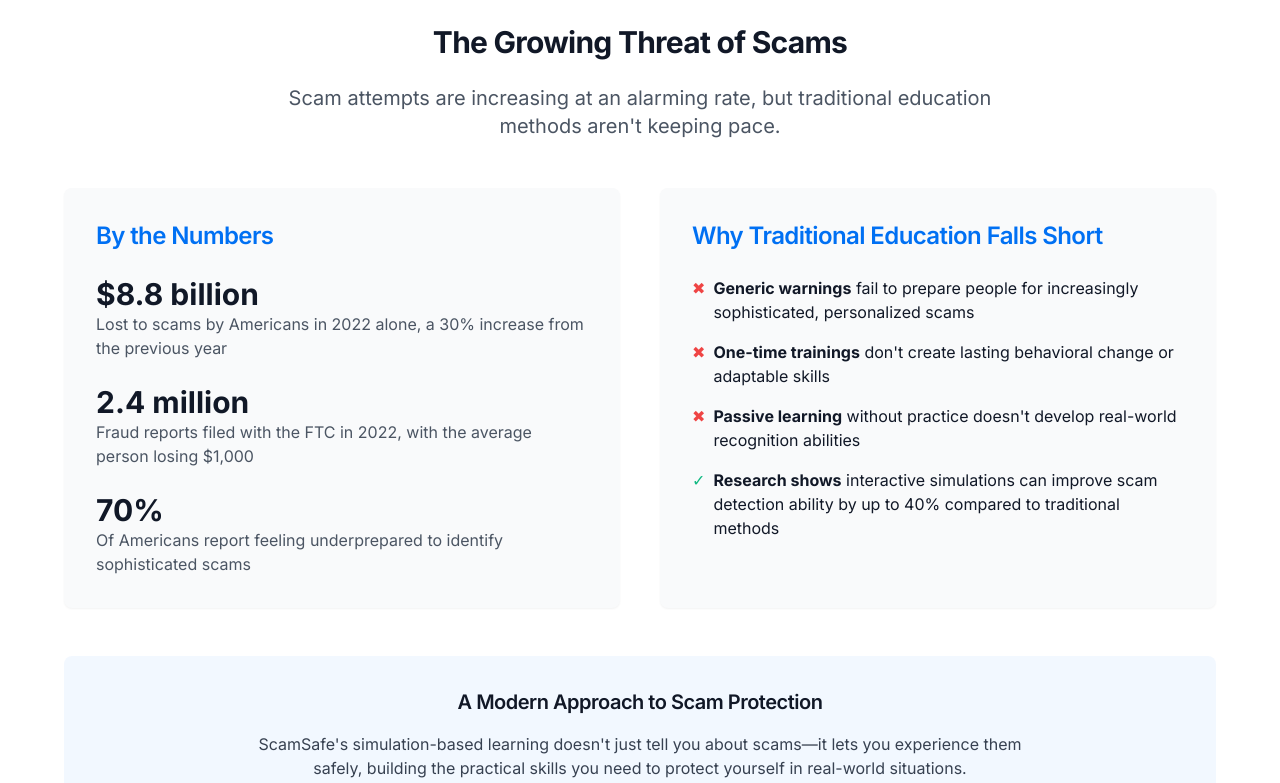
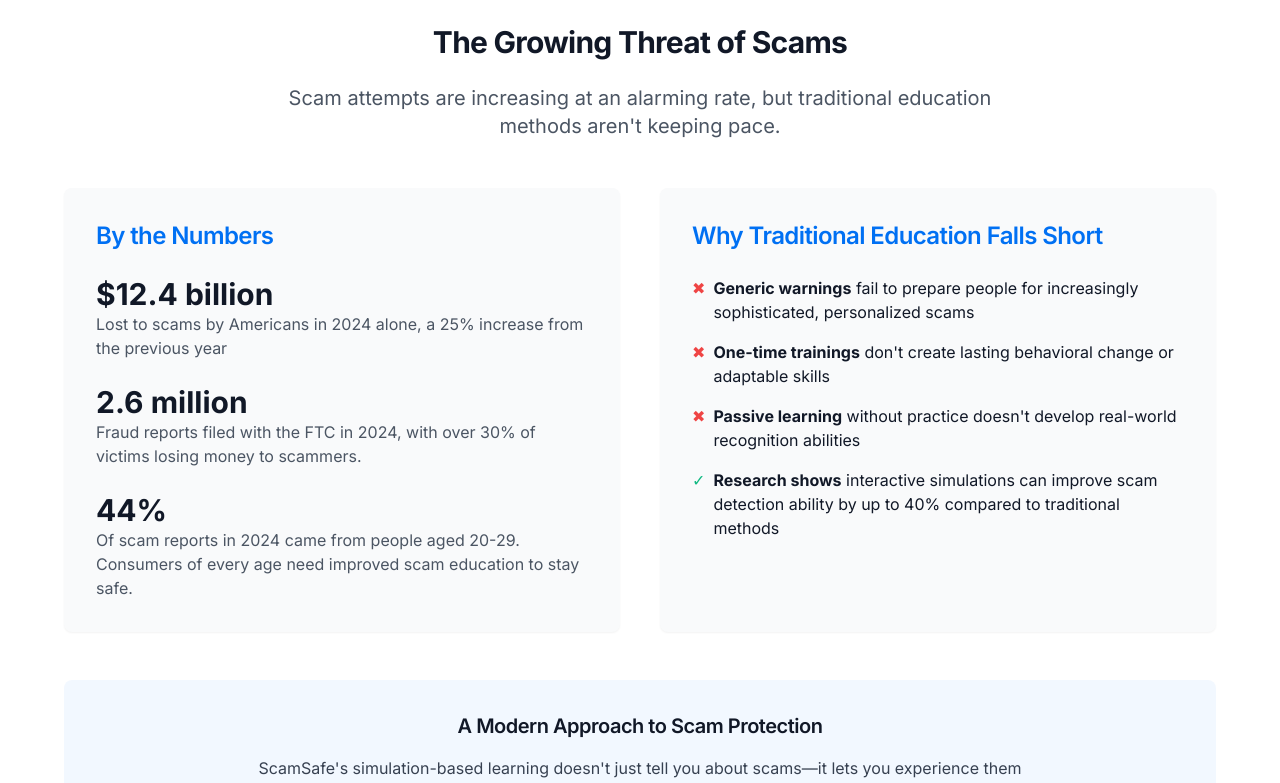
Before and after one commit to kempp98/scam-shield-app, a Next.js app: page / in a window 1280 px wide. Shown: the part 505-1288 px from the top of the page. Built offline with nearby package versions, Linux system fonts and the light colour scheme; no server answers.

Commit message:
phrasing updates

```diff
--- a/src/app/page.tsx
+++ b/src/app/page.tsx
@@ -47,16 +47,16 @@ export default function Home() {
         <h3 className="text-2xl font-semibold mb-6 text-primary">By the Numbers</h3>
         <div className="space-y-6">
           <div>
-            <p className="text-3xl font-bold">$8.8 billion</p>
-            <p className="text-gray-600">Lost to scams by Americans in 2022 alone, a 30% increase from the previous year</p>
+            <p className="text-3xl font-bold">$12.4 billion</p>
+            <p className="text-gray-600">Lost to scams by Americans in 2024 alone, a 25% increase from the previous year</p>
           </div>
           <div>
-            <p className="text-3xl font-bold">2.4 million</p>
-            <p className="text-gray-600">Fraud reports filed with the FTC in 2022, with the average person losing $1,000</p>
+            <p className="text-3xl font-bold">2.6 million</p>
+            <p className="text-gray-600">Fraud reports filed with the FTC in 2024, with over 30% of victims losing money to scammers.</p>
           </div>
           <div>
-            <p className="text-3xl font-bold">70%</p>
-            <p className="text-gray-600">Of Americans report feeling underprepared to identify sophisticated scams</p>
+            <p className="text-3xl font-bold">44%</p>
+            <p className="text-gray-600">Of scam reports in 2024 came from people aged 20-29. Consumers of every age need improved scam education to stay safe.</p>
           </div>
         </div>
       </div>
```
